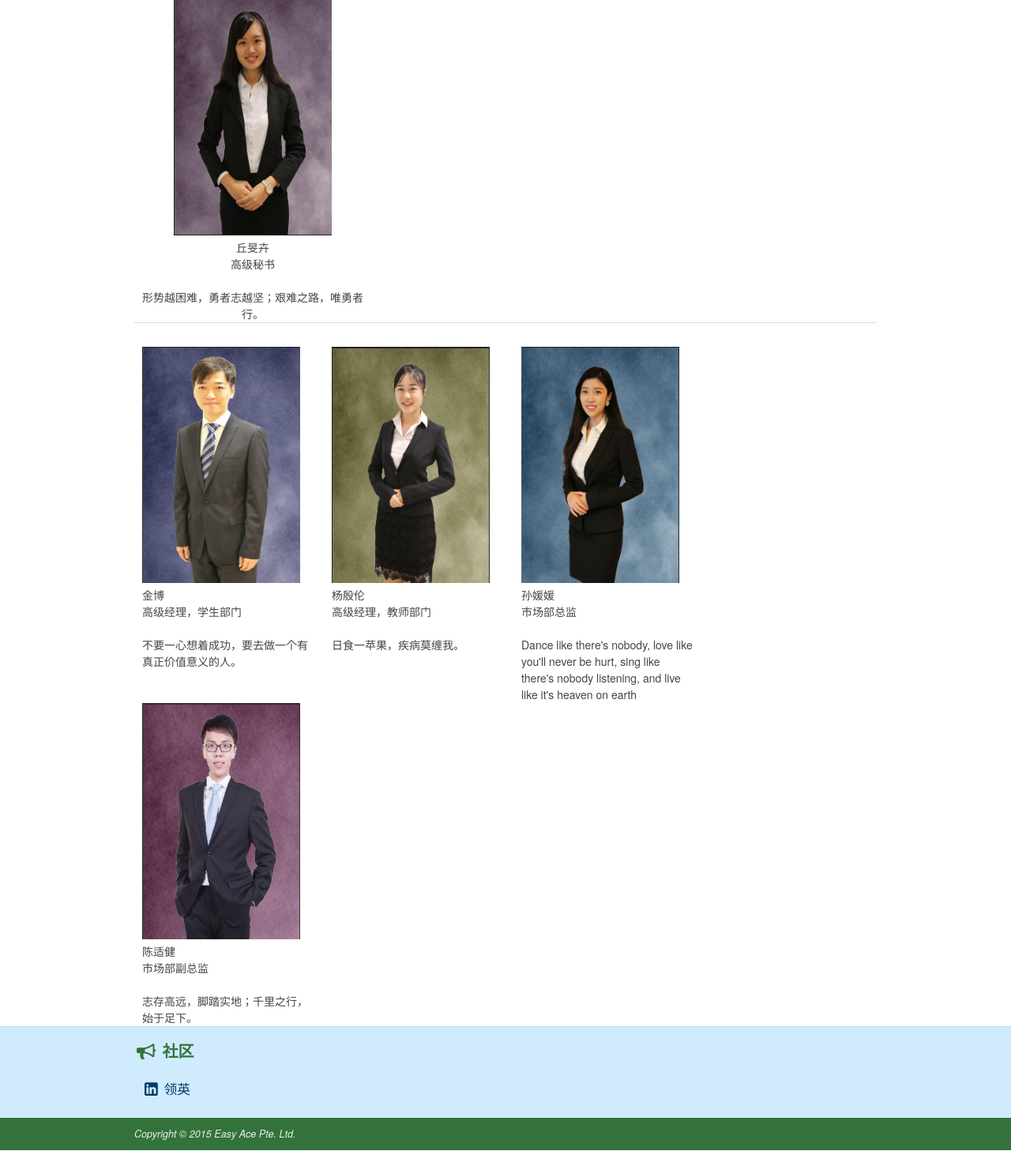
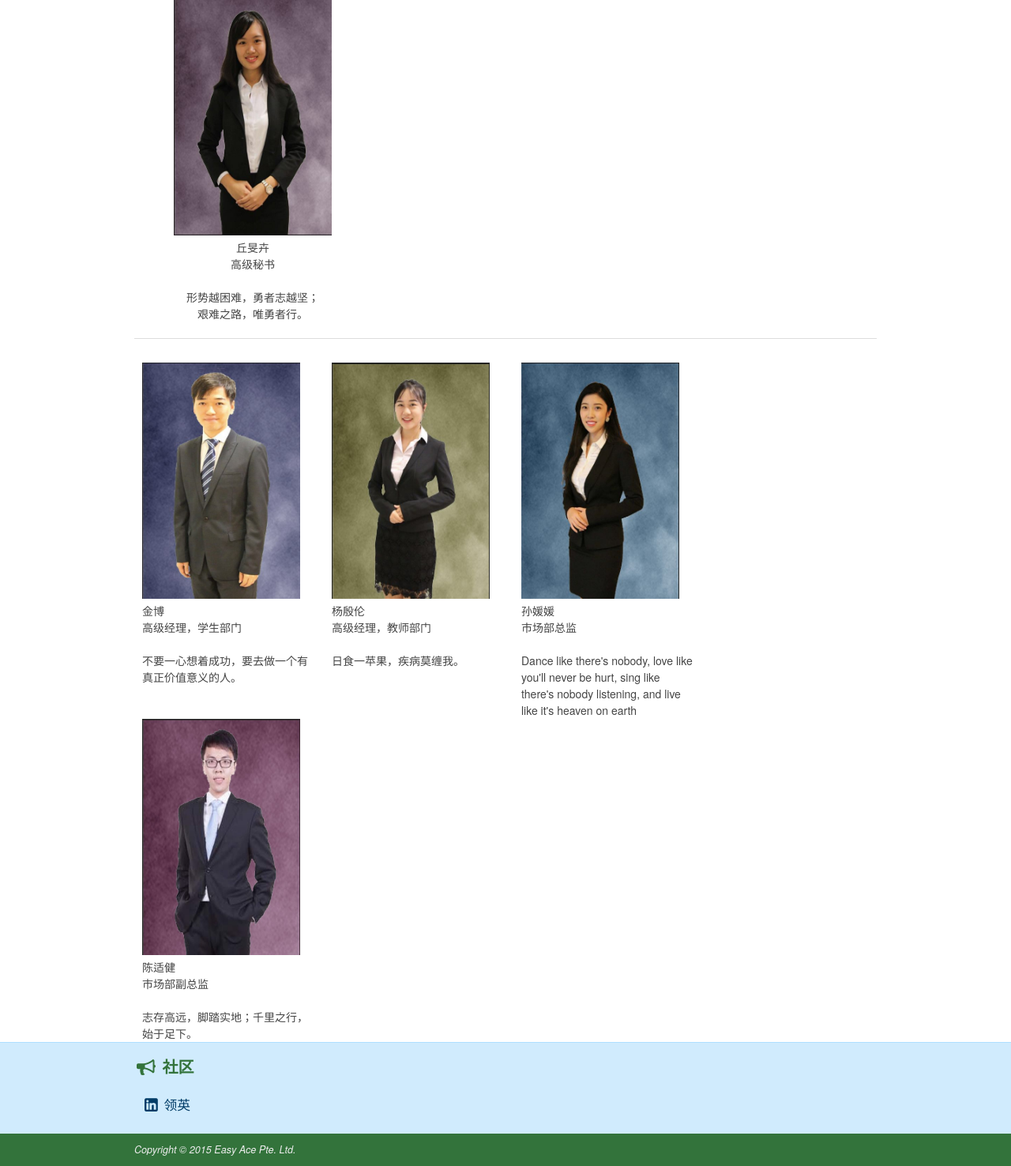
Before and after one commit to luckyxkw/EasyAceFormal, a Django app: page /zh/aboutus/ in a window 1280 px wide. Shown: the part 1067-2543 px from the top of the page at 79% size. Run offline with Django 3.2, Linux system fonts and the light colour scheme; some libraries are stand-ins or nearby versions.

Commit message:
translate about us

```diff
--- a/Tutor/templates/about_zh.html
+++ b/Tutor/templates/about_zh.html
@@ -83,7 +83,7 @@
     </header>
 
 	<div class="container">
-        <article class="twenty columns main-content">
+        <article class="sixteen columns main-content">
         <div class="tagline">
         <p>易英教育是由SM系列奖学金生创办的补习中介，全体管理人员都是新加坡国立大学或南洋理工大学的在读学生。成长在新加坡教育体制下的我们更懂得且体谅求学过程中的不易，因此励志打造最人性化的补习中心，让每一位老师享受教学，让每一位学生愉快求学。虽然年轻，但我们包容、进取、潜力无限。</p>
 <hr>
@@ -122,7 +122,8 @@
             <a><img src="{%static 'images/IMG_1621.JPG'%}" height="299" width="200" /></a>
             <br>丘旻卉
             <br>高级秘书
-            <br><br>形势越困难，勇者志越坚；艰难之路，唯勇者行。
+            <br><br>形势越困难，勇者志越坚；
+            <p>艰难之路，唯勇者行。</p>
         </article>
         <!-- End Right Sidebar -->
     <hr>
```
